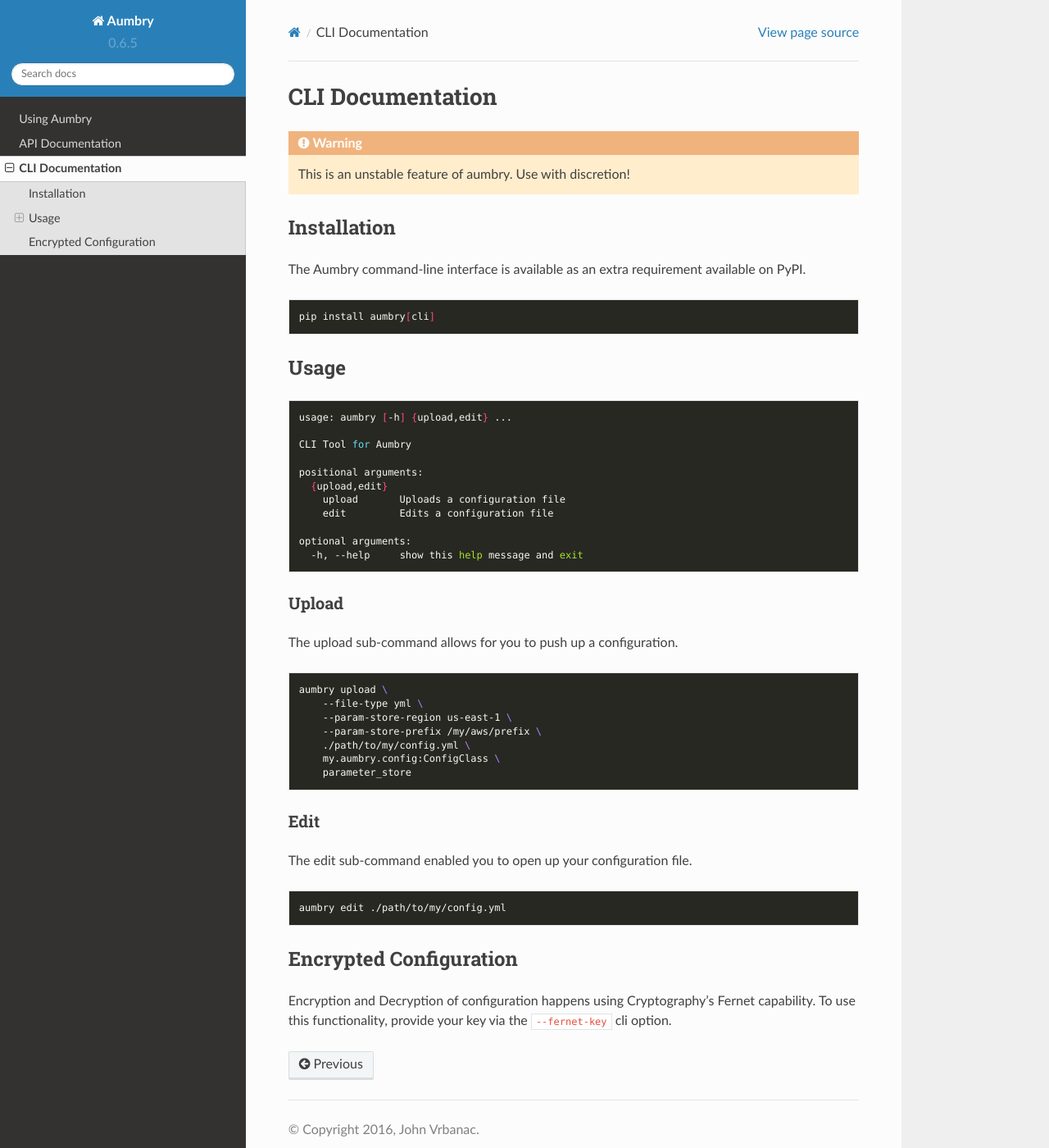
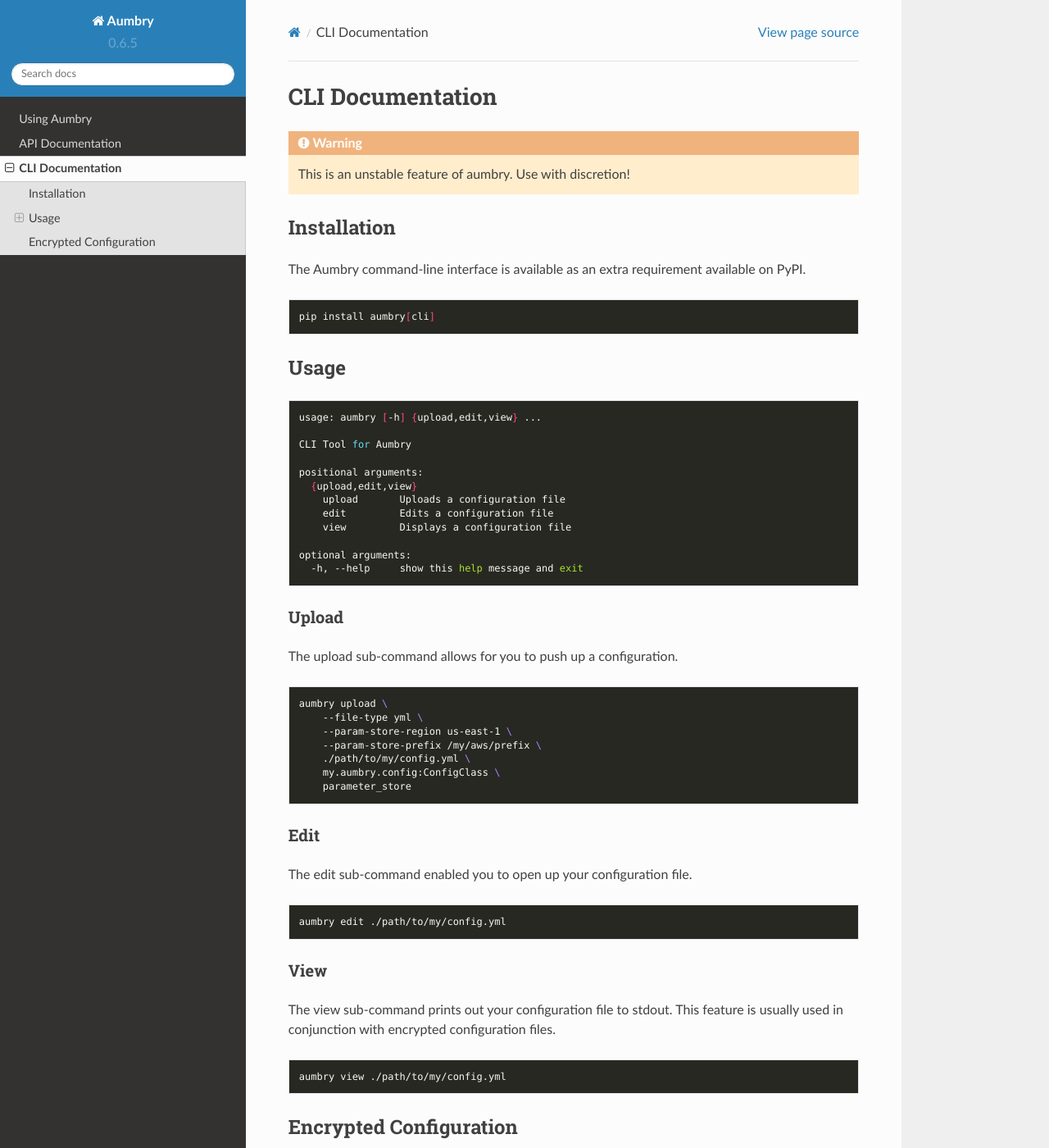
Before and after one commit to pyarmory/aumbry, a Sphinx documentation site: the page built from docs/cli.rst, in a window 1280 px wide and 1400 px high. Shown: the whole window at 82% size. Built offline with Sphinx 7.4.7 and the Read the Docs theme 2.0.0, drawn with Linux system fonts in a browser that asks for light colours.

Commit message:
Fixing cli description and adding basic docs for the view subcommand

```diff
--- a/docs/cli.rst
+++ b/docs/cli.rst
@@ -21,14 +21,15 @@
 
 .. code-block:: bash
 
-    usage: aumbry [-h] {upload,edit} ...
+    usage: aumbry [-h] {upload,edit,view} ...
 
     CLI Tool for Aumbry
 
     positional arguments:
-      {upload,edit}
+      {upload,edit,view}
         upload       Uploads a configuration file
         edit         Edits a configuration file
+        view         Displays a configuration file
 
     optional arguments:
       -h, --help     show this help message and exit
@@ -58,6 +59,16 @@
 
     aumbry edit ./path/to/my/config.yml
 
+View
+^^^^
+
+The view sub-command prints out your configuration file to stdout. This
+feature is usually used in conjunction with encrypted configuration files.
+
+.. code-block:: bash
+
+    aumbry view ./path/to/my/config.yml
+
 
 Encrypted Configuration
 -----------------------
```
Also changed, not shown: 1 other file.
